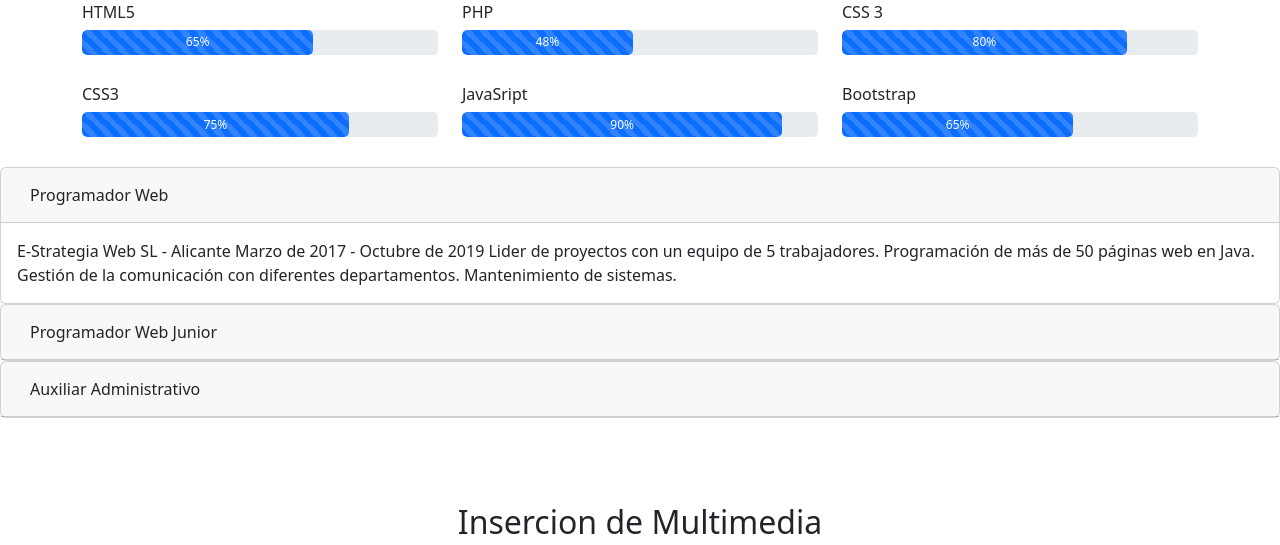
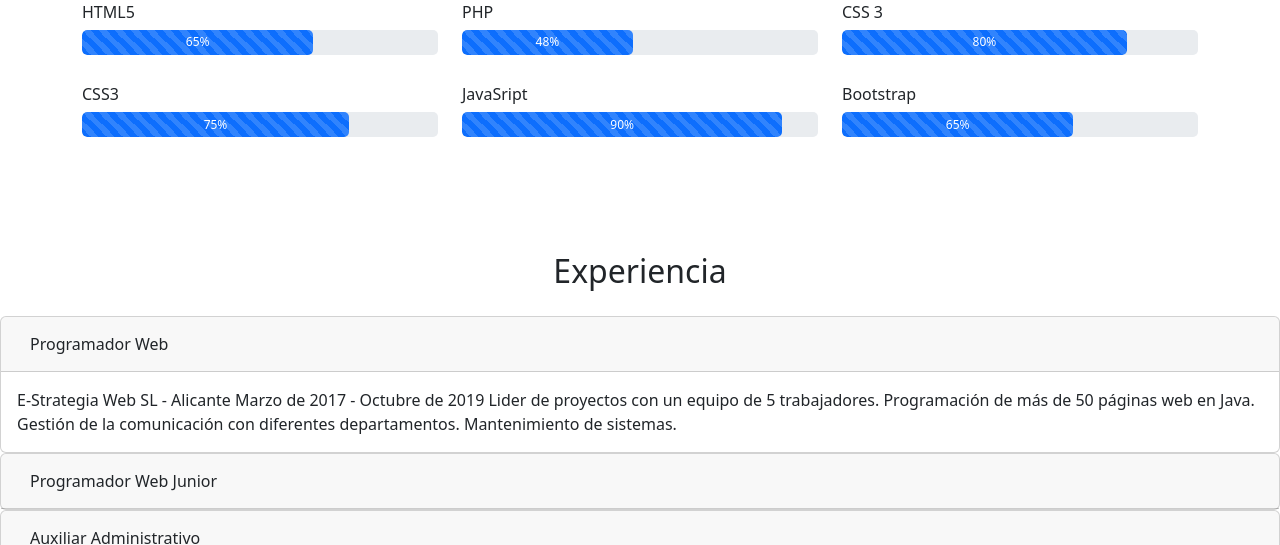
Before and after one commit to alejandrobunbury81/proyecto-final, a plain HTML site: page index.html in a window 1280 px wide. Shown: the part 944-1489 px from the top of the page. Drawn offline with nearby package versions, Linux system fonts and the light colour scheme.

Commit message:
Add files via upload

```diff
--- a/index.html
+++ b/index.html
@@ -144,7 +144,9 @@
     </div>
 
     <!-- Experiencia -->
+
     <div id="accordion">
+        <h2 class="t-cen mar-bot mar-top">Experiencia</h2>
 
         <div class="card">
             <div class="card-header">
```
